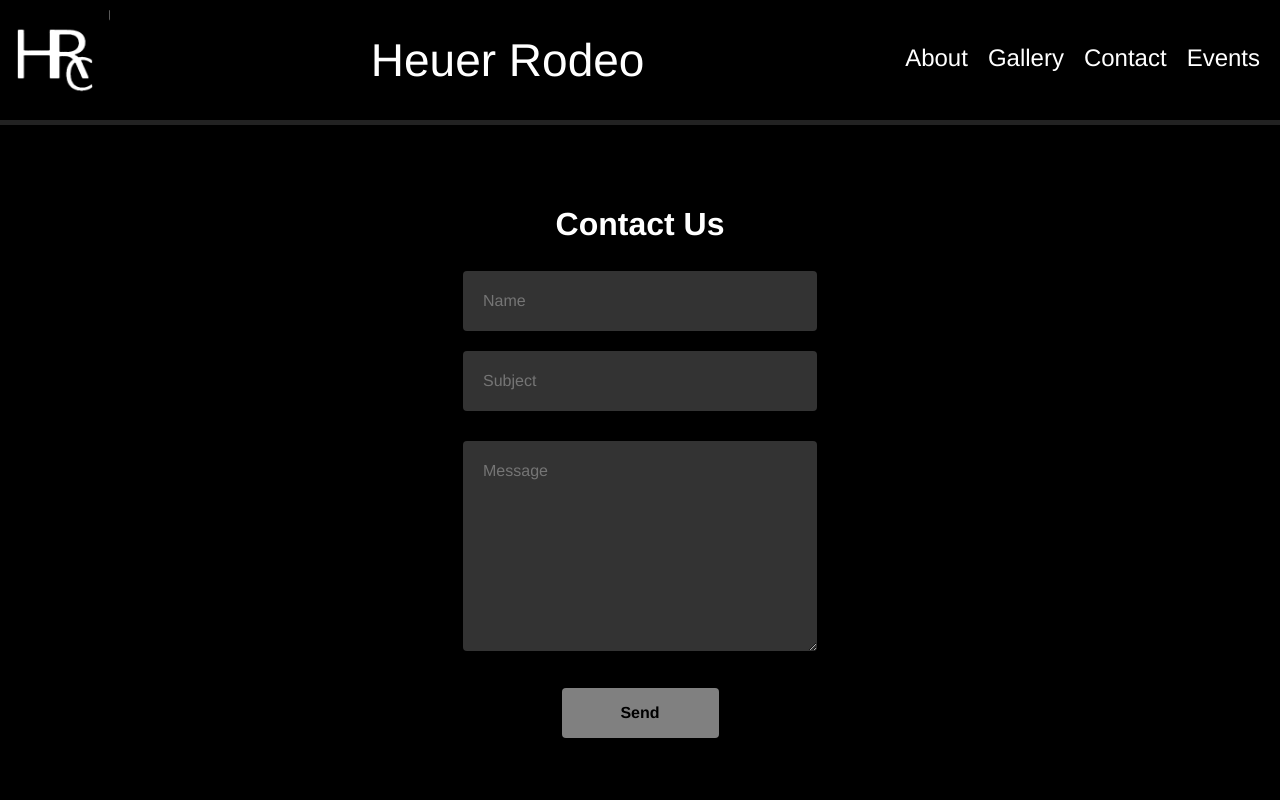
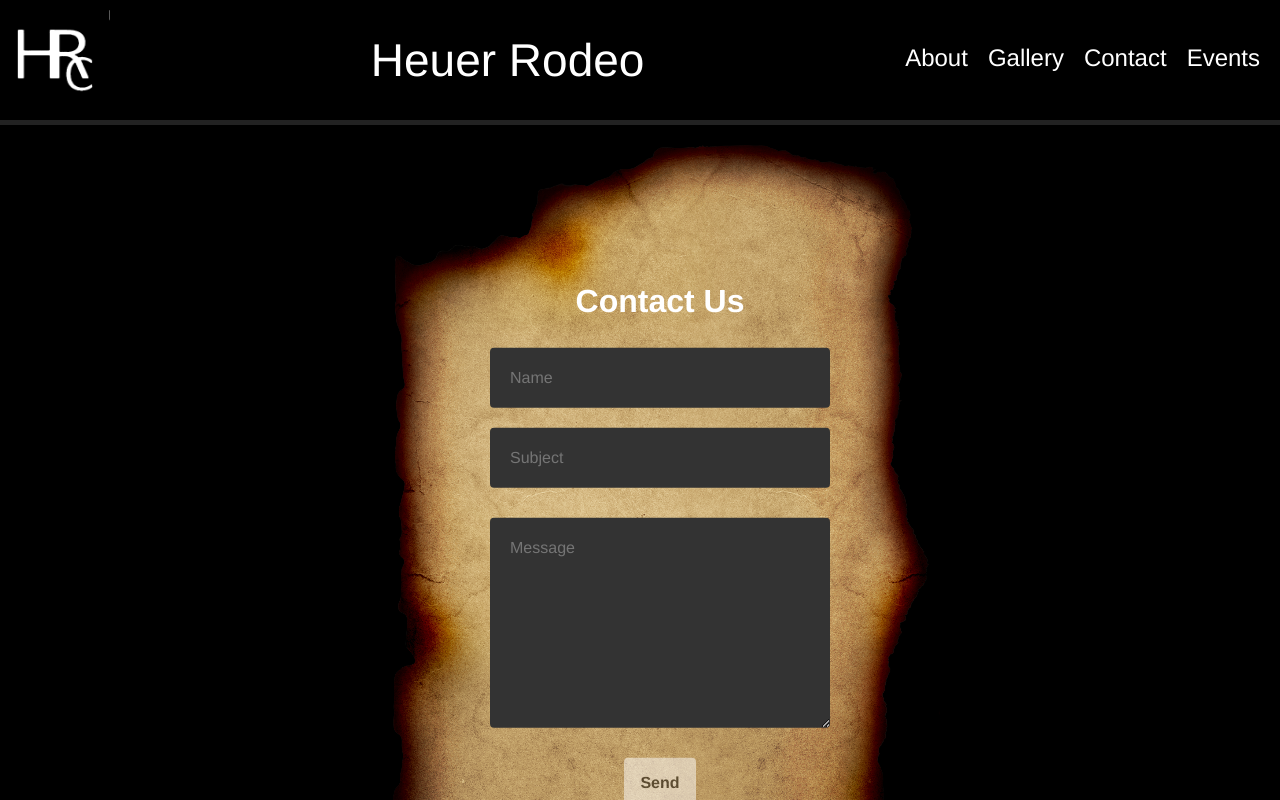
Before and after one commit to bettet01/Rodeo, a React (Create React App) app: page /contact in a window 1280 px wide. Shown: the top 800 px of the page. Built offline with nearby package versions, Linux system fonts and the light colour scheme.

Commit message:
added form hero

```diff
--- /dev/null
+++ b/src/components/hero/index.js
@@ -0,0 +1,11 @@
+import React from "react";
+import {Container, FormContainer} from "./styles/hero";
+
+
+export default function Hero({children, background, ...restProps}) {
+    return <Container background={background} {...restProps}>{children}</Container>
+}
+
+Hero.Form = function HeroForm({children, ...restProps}) {
+    return <FormContainer {...restProps}>{children}</FormContainer>
+}
--- /dev/null
+++ b/src/components/hero/styles/hero.js
@@ -0,0 +1,28 @@
+import styled from 'styled-components/macro'
+
+
+export const Container = styled.div`
+  background-image: url(${({background}) => background});
+
+  /* Control the height of the image */
+  min-height: 380px;
+
+  /* Center and scale the image nicely */
+  background-position: center;
+  background-repeat: no-repeat;
+  position: relative;
+  padding-top: 200px;
+  padding-bottom: 200px;
+`;
+
+export const FormContainer = styled.form`
+  text-align: center;
+  position: absolute;
+  top: 50%;
+  left: 50%;
+  transform: translate(-50%, -50%);
+  color: white;
+  margin: 20px;
+  max-width: 300px;
+  padding: 16px;
+`;
--- a/src/containers/contactContainer.js
+++ b/src/containers/contactContainer.js
@@ -1,7 +1,8 @@
-import React, { useState } from "react";
-import { useHistory } from 'react-router-dom';
+import React, {useState} from "react";
+import {useHistory} from 'react-router-dom';
 import Form from "../components/form";
 import emailjs from 'emailjs-com';
+import Hero from "../components/hero";
 
 
 export default function ContactContainer() {
@@ -30,17 +31,22 @@ export default function ContactContainer() {
     }
 
     return (
-        <Form>
+        <Hero background={process.env.PUBLIC_URL + '/images/parchment.png'}>
+            <Hero.Form>
                 <Form.Title>Contact Us</Form.Title>
                 {error && <Form.Error>{error}</Form.Error>}
                 <Form.Base>
-                <Form.Input name="from_name"  placeholder="Name" value={name} onChange={({target}) => setName(target.value)}/>
-                <Form.Input name="subject"  placeholder="Subject" value={subject} onChange={({target}) => setSubject(target.value)}/>
-                <Form.TextArea name="message"  rows="4" cols="50" placeholder="Message" value={message} onChange={({target}) => setMessage(target.value)}/>
+                    <Form.Input name="from_name" placeholder="Name" value={name}
+                                onChange={({target}) => setName(target.value)}/>
+                    <Form.Input name="subject" placeholder="Subject" value={subject}
+                                onChange={({target}) => setSubject(target.value)}/>
+                    <Form.TextArea name="message" rows="4" cols="50" placeholder="Message" value={message}
+                                   onChange={({target}) => setMessage(target.value)}/>
                 </Form.Base>
                 <Form.Submit onClick={sendEmail} disabled={isInvalid} type="submit">
                     Send
                 </Form.Submit>
-        </Form>
+            </Hero.Form>
+        </Hero>
     )
 }
```
Lines whose indentation alone changed are shown as unchanged.
